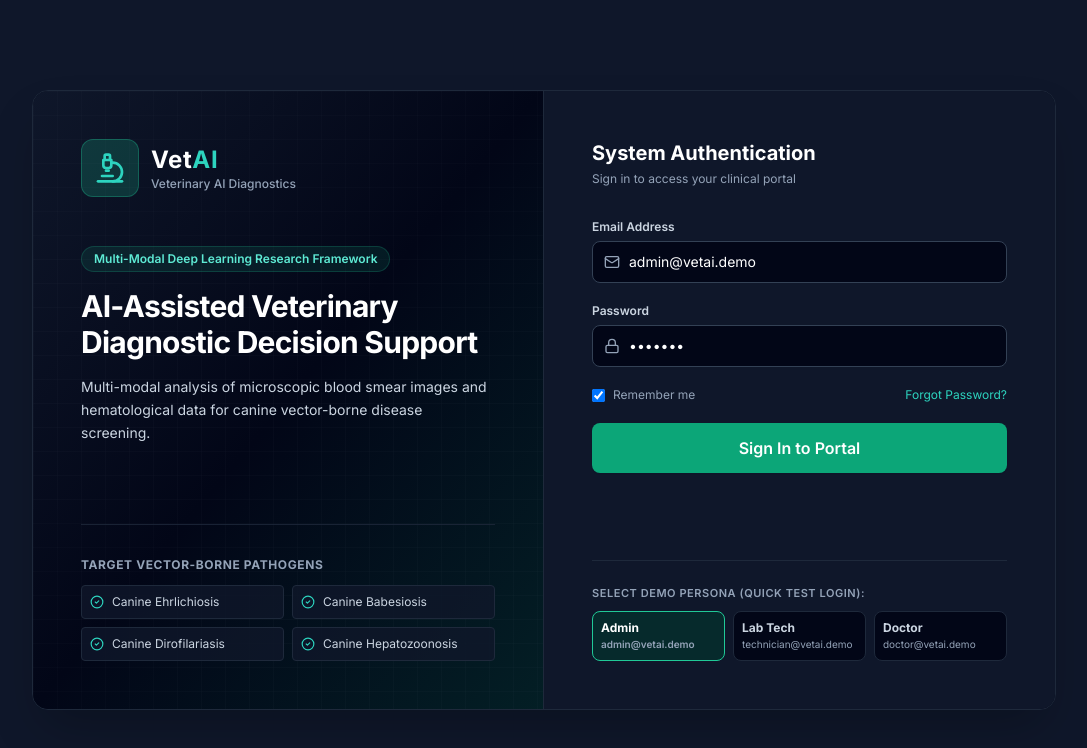
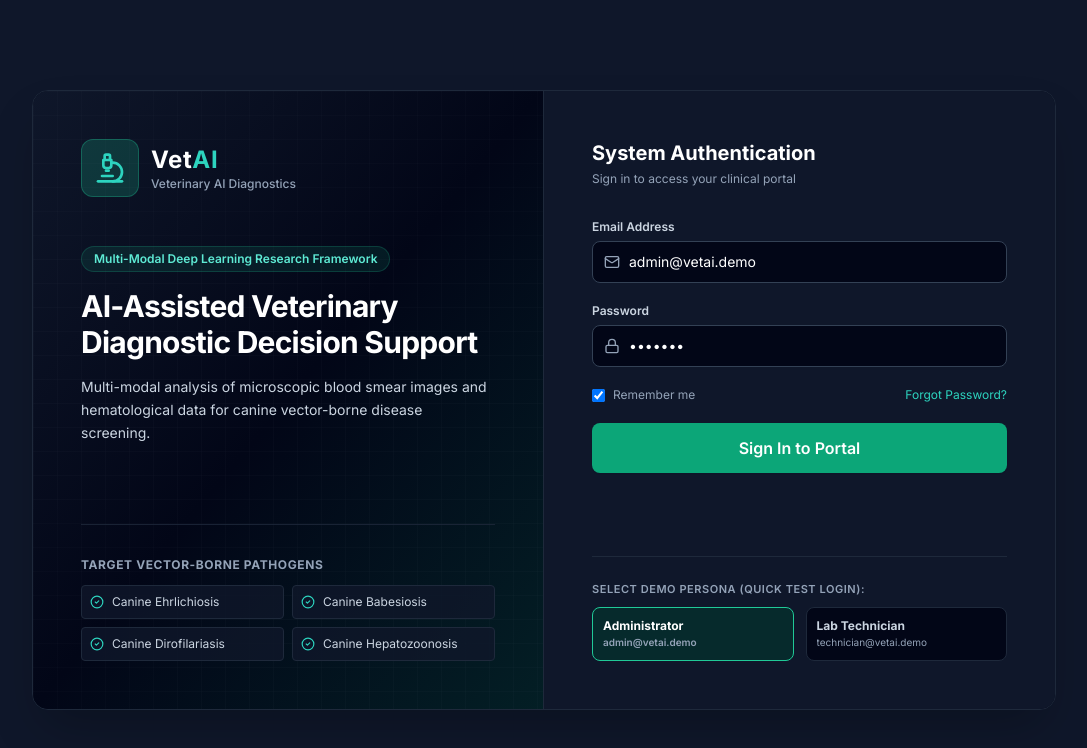
Before and after one commit to Umesh123971/Veterinary-AI-Diagnostics, a React (Vite) app in the folder frontend/: page /login in a window 1280 px wide. Shown: the top 748 px of the page, without its empty margins (96-1183 px from the left). Built offline with nearby package versions, Linux system fonts and the light colour scheme; no server answers.

Commit message:
fix(auth): resolve async authentication handling and remove doctor role from login

```diff
--- a/frontend/src/pages/auth/Login.jsx
+++ b/frontend/src/pages/auth/Login.jsx
@@ -14,29 +14,48 @@ export const Login = () => {
   const [error, setError] = useState('');
   const [loading, setLoading] = useState(false);
 
-  const handleSubmit = (e) => {
-    e.preventDefault();
+  const handleSubmit = async (e) => {
+    if (e && e.preventDefault) e.preventDefault();
     setError('');
     setLoading(true);
 
-    setTimeout(() => {
-      const res = login(email, password);
+    try {
+      const res = await login(email, password);
       setLoading(false);
 
-      if (res.success) {
-        if (res.user.role === 'admin') navigate('/admin');
-        else if (res.user.role === 'technician') navigate('/technician');
-        else navigate('/doctor');
+      if (res && res.success) {
+        const userRole = res.user?.role || 'technician';
+        if (userRole === 'admin') {
+          navigate('/admin');
+        } else {
+          navigate('/technician');
+        }
       } else {
-        setError(res.message);
+        setError(res?.message || 'Invalid credentials. Please try again.');
       }
-    }, 600);
+    } catch (err) {
+      setLoading(false);
+      setError(err?.message || 'Authentication error. Please check your network or try again.');
+    }
   };
 
-  const handleQuickDemoUser = (demoEmail, role) => {
+  const handleQuickDemoUser = async (demoEmail, role) => {
     setEmail(demoEmail);
     setPassword('demo123');
     switchRole(role);
+    setError('');
+    setLoading(true);
+
+    try {
+      const res = await login(demoEmail, 'demo123');
+      setLoading(false);
+      if (res && res.success) {
+        if (role === 'admin') navigate('/admin');
+        else navigate('/technician');
+      }
+    } catch (err) {
+      setLoading(false);
+    }
   };
 
   return (
@@ -175,44 +194,31 @@ export const Login = () => {
             <p className="text-[11px] font-semibold text-slate-400 uppercase tracking-wider mb-2.5">
               Select Demo Persona (Quick Test Login):
             </p>
-            <div className="grid grid-cols-3 gap-2 text-xs">
+            <div className="grid grid-cols-2 gap-3 text-xs">
               <button
                 type="button"
                 onClick={() => handleQuickDemoUser('admin@vetai.demo', 'admin')}
-                className={`p-2 rounded-lg border text-left transition-all ${
+                className={`p-2.5 rounded-lg border text-left transition-all ${
                   email === 'admin@vetai.demo'
                     ? 'bg-teal-950/80 border-teal-500 text-white font-semibold'
                     : 'bg-slate-950 border-slate-800 text-slate-300 hover:bg-slate-800'
                 }`}
               >
-                <div className="font-bold">Admin</div>
+                <div className="font-bold">Administrator</div>
                 <div className="text-[10px] text-slate-400 truncate">admin@vetai.demo</div>
               </button>
 
               <button
                 type="button"
                 onClick={() => handleQuickDemoUser('technician@vetai.demo', 'technician')}
-                className={`p-2 rounded-lg border text-left transition-all ${
+                className={`p-2.5 rounded-lg border text-left transition-all ${
                   email === 'technician@vetai.demo'
                     ? 'bg-teal-950/80 border-teal-500 text-white font-semibold'
                     : 'bg-slate-950 border-slate-800 text-slate-300 hover:bg-slate-800'
                 }`}
               >
-                <div className="font-bold">Lab Tech</div>
+                <div className="font-bold">Lab Technician</div>
                 <div className="text-[10px] text-slate-400 truncate">technician@vetai.demo</div>
-              </button>
-
-              <button
-                type="button"
-                onClick={() => handleQuickDemoUser('doctor@vetai.demo', 'doctor')}
-                className={`p-2 rounded-lg border text-left transition-all ${
-                  email === 'doctor@vetai.demo'
-                    ? 'bg-teal-950/80 border-teal-500 text-white font-semibold'
-                    : 'bg-slate-950 border-slate-800 text-slate-300 hover:bg-slate-800'
-                }`}
-              >
-                <div className="font-bold">Doctor</div>
-                <div className="text-[10px] text-slate-400 truncate">doctor@vetai.demo</div>
               </button>
             </div>
           </div>
```
